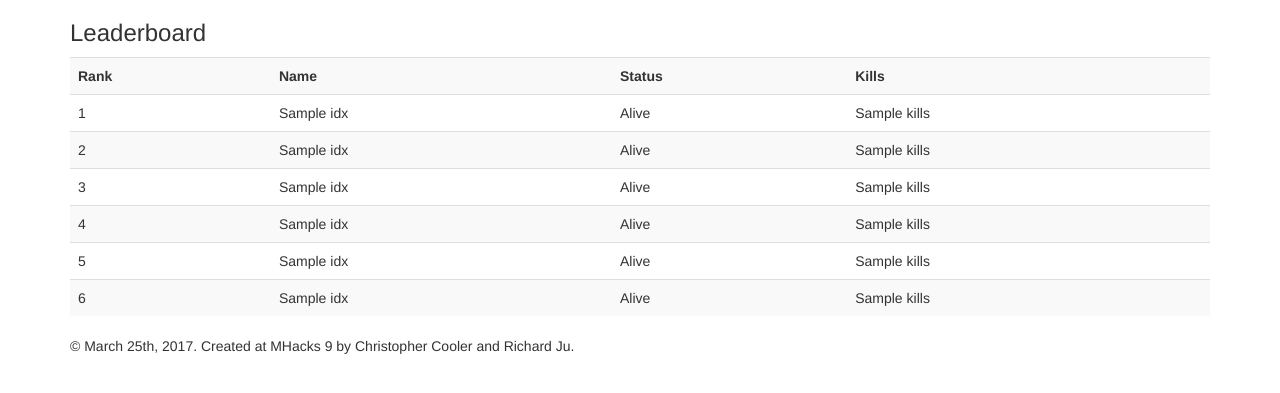
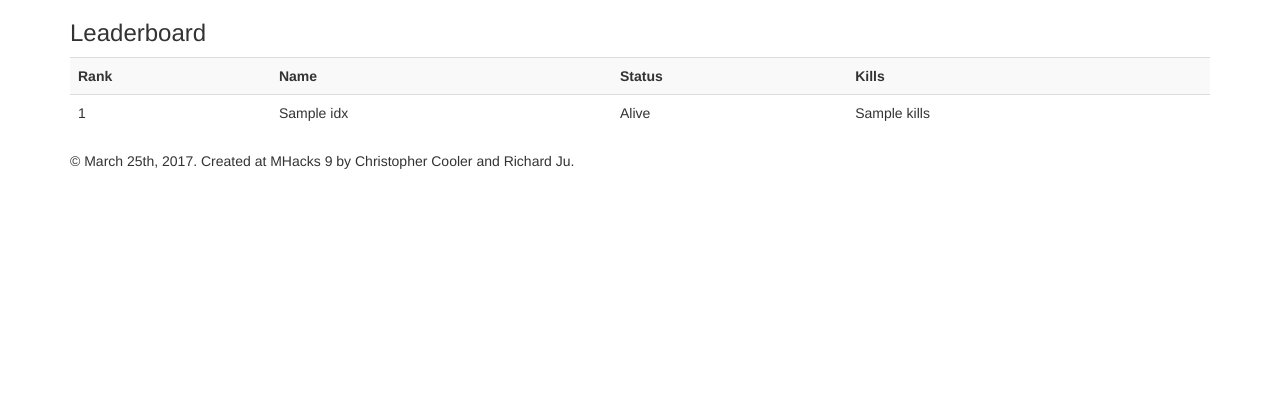
Before and after one commit to Haasini-Govindu/assassins, a Flask app: template assassins/templates/leaderboard.html in a window 1280 px wide. Shown: the part 46-439 px from the top of the page. Run offline with Flask 2, Linux system fonts and the light colour scheme; the template is opened without the code that fills it: most values are stand-ins (such as "Sample title", 1, 10 or a date in 2020); some libraries are stand-ins or nearby versions.

Commit message:
Fixed parameter issue with array size as well as the for loop for displaying leaderboard

```diff
--- a/assassins/templates/leaderboard.html
+++ b/assassins/templates/leaderboard.html
@@ -19,7 +19,6 @@
     		min-width: 1em;
     		margin-right: 0.5em;
 		}
-
 	</style>
 
 </head>
@@ -39,12 +38,12 @@
  				<th>Kills</th>
  			</tr>
 
- 			{% for idx in range(0, 6) %}
+ 			{% for idx in players %}
  			<tr>
  				<td></td>
- 				<td>{{players[idx].name}}</td>
- 				<td>{{players[idx].status}}</td>
- 				<td>{{players[idx].kills}}</td>
+ 				<td>{{idx.name}}</td>
+ 				<td>{{idx.status}}</td>
+ 				<td>{{idx.kills}}</td>
  			</tr>
  			{% endfor %}
 
```
